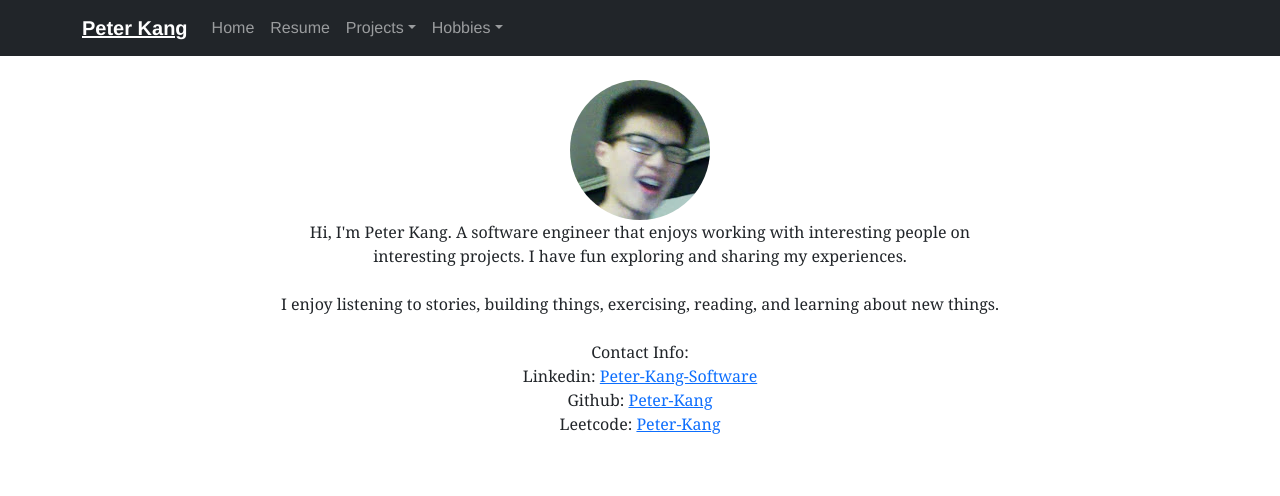
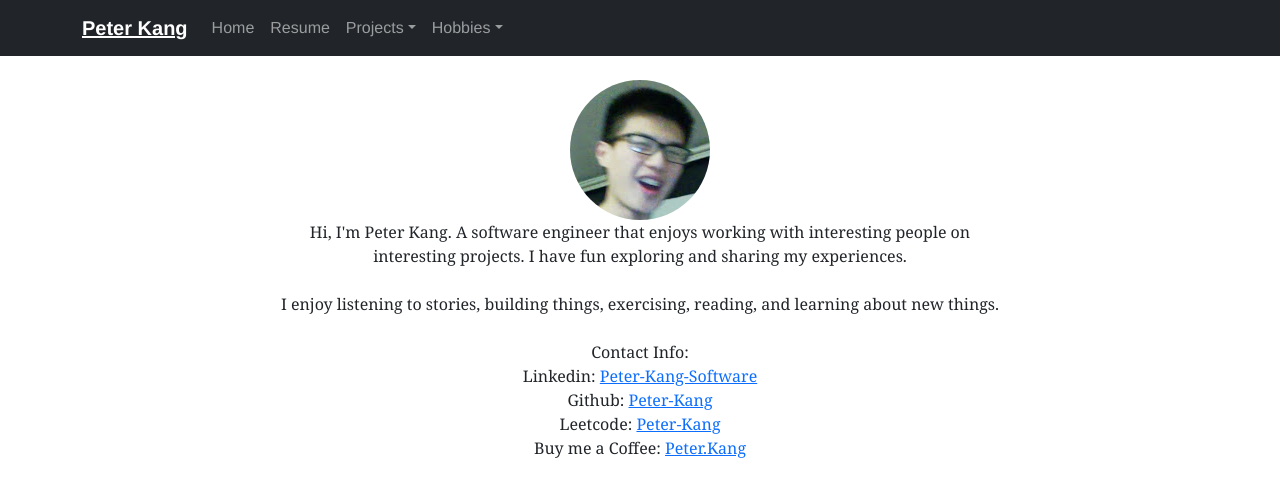
Before and after one commit to Peter-Kang/Peter-Kang.github.io, a React (Create React App) app: page /Projects in a window 1280 px wide. Shown: the top 496 px of the page. Built offline with nearby package versions, Linux system fonts and the light colour scheme.

Commit message:
Added Buy me a coffee link

```diff
--- a/src/routes/Home.js
+++ b/src/routes/Home.js
@@ -49,6 +49,11 @@ const Home = () => {
           Leetcode: <a href="https://leetcode.com/Peter-Kang/">Peter-Kang</a>
         </Col>
       </Row>
+      <Row className="justify-content-center">
+        <Col md={8} sm={8} xs={10} className="text-center">
+          Buy me a Coffee: <a href="buymeacoffee.com/Peter.Kang">Peter.Kang</a>
+        </Col>
+      </Row>
     </Container>
   );
 };
```
